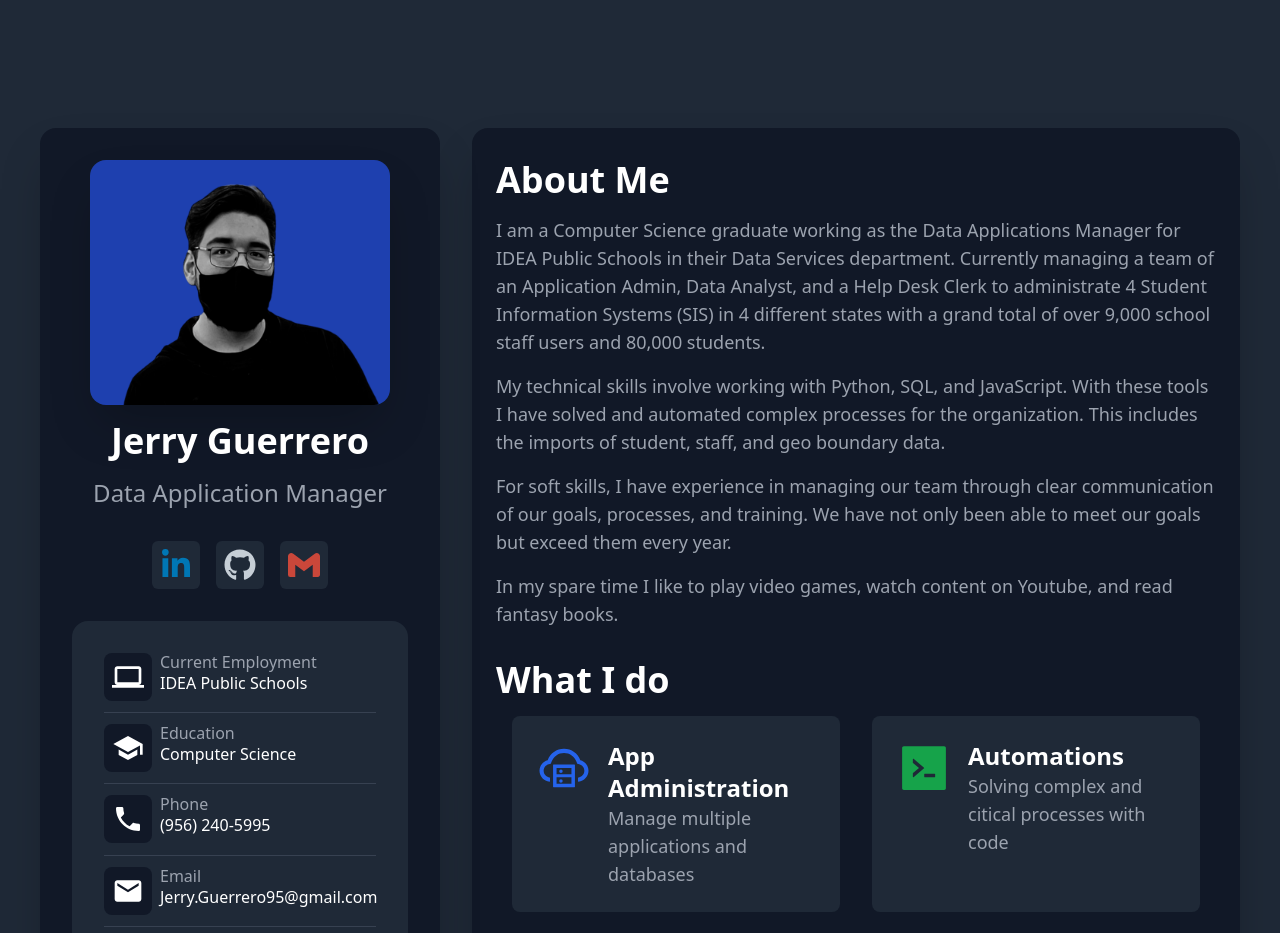
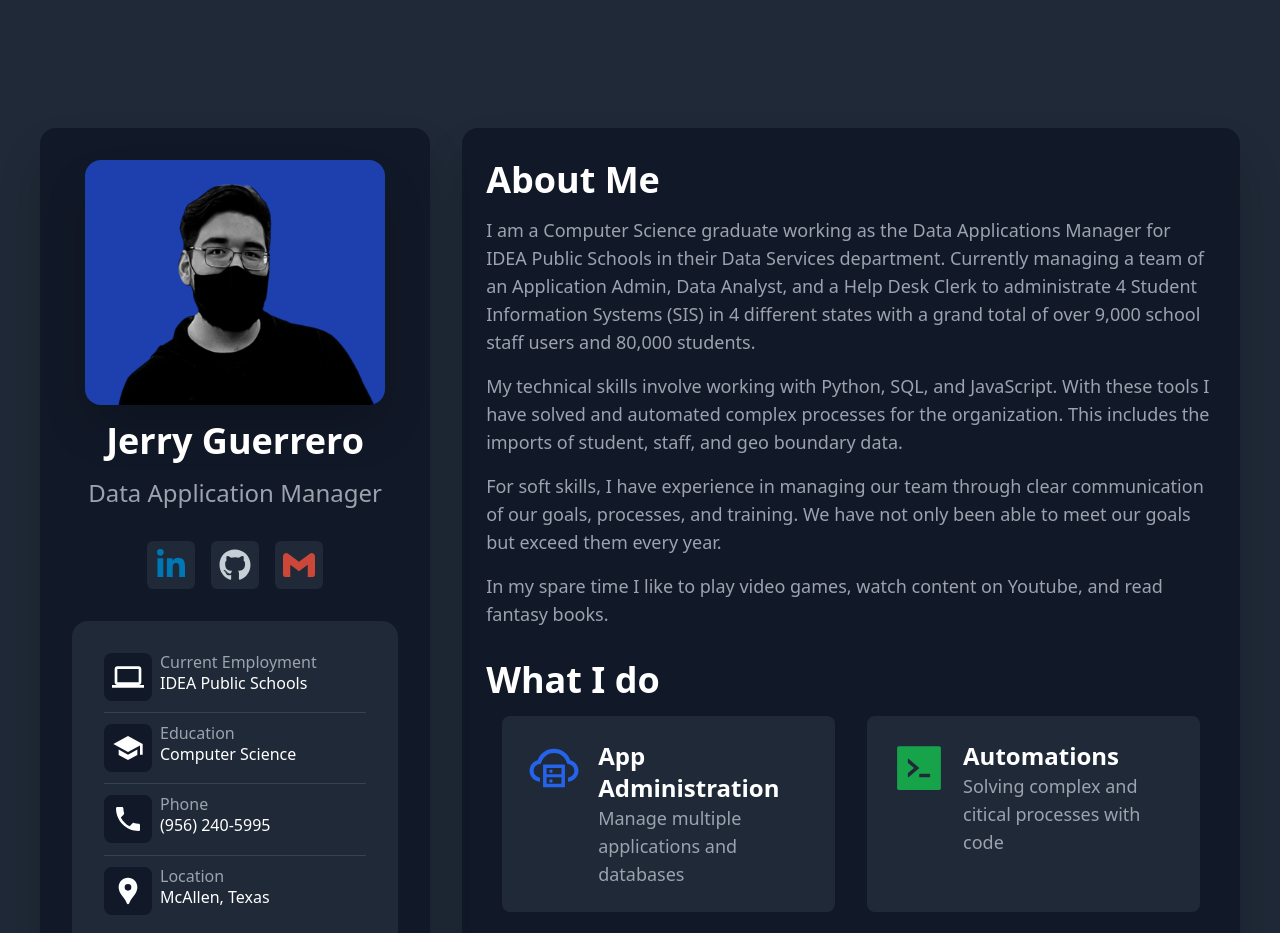
Before and after one commit to Durzo95/jerry-guerrero-portfolio, a Next.js app: page / in a window 1280 px wide. Shown: the top 933 px of the page. Built offline with nearby package versions, Linux system fonts and the light colour scheme.

Commit message:
Remove email due to redundancy

```diff
--- a/data/demoInfoData.ts
+++ b/data/demoInfoData.ts
@@ -26,11 +26,6 @@ const demoInfoData: Array<{ Icon: IconType; text: string; subText: string }> = [
     subText: "Phone",
   },
   {
-    Icon: MdEmail,
-    text: "Jerry.Guerrero95@gmail.com",
-    subText: "Email",
-  },
-  {
     Icon: MdLocationPin,
     text: "McAllen, Texas",
     subText: "Location",
```
